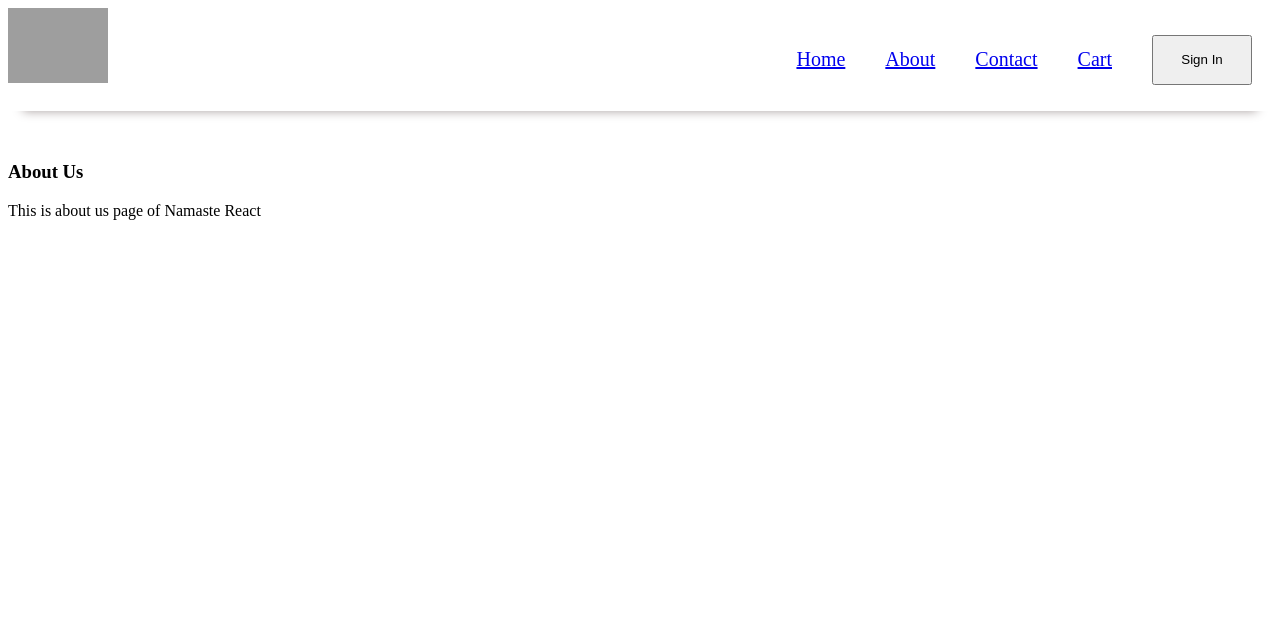
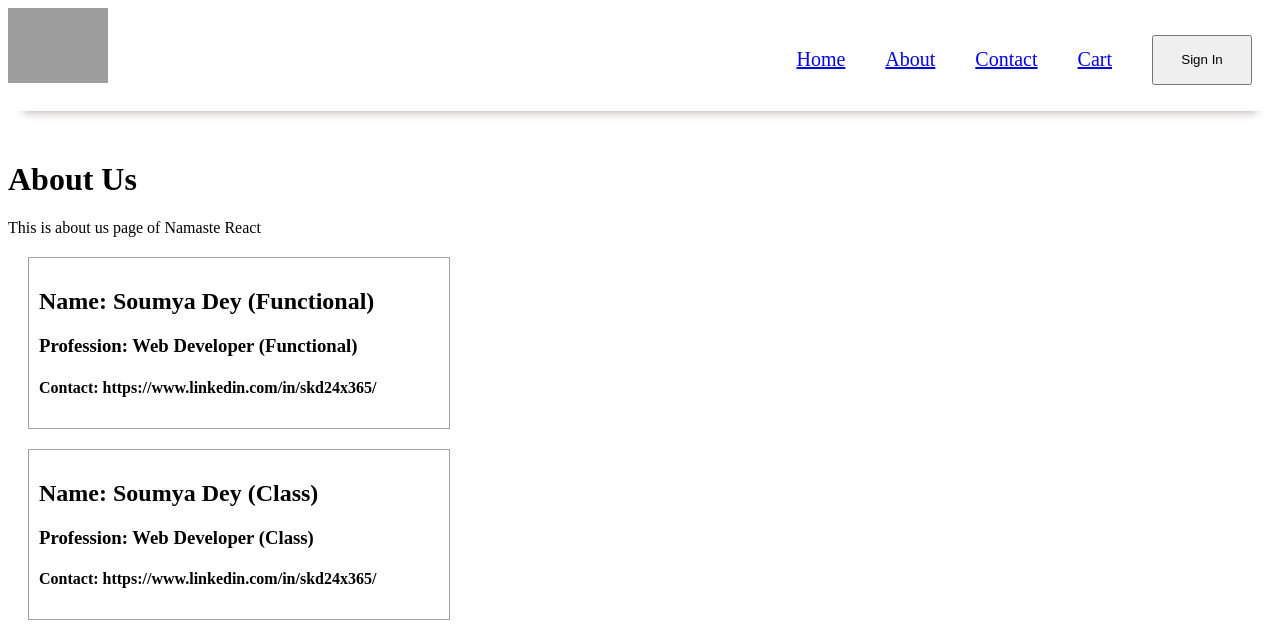
Before and after one commit to SoumyaDey1994/Foodify, a React (Vite) app: page /about in a window 1280 px wide. Shown: the top 626 px of the page. Built offline with nearby package versions, Linux system fonts and the light colour scheme; grey boxes are pictures that could not be loaded.

Commit message:
React class component & props

```diff
--- a/index.css
+++ b/index.css
@@ -154,3 +154,10 @@
     align-items: center;
     height: auto;
 }
+
+.userCard {
+    width: 400px;
+    margin: 20px;
+    padding: 10px;
+    border: 1px solid #a79e9e;
+}
--- a/src/components/About.js
+++ b/src/components/About.js
@@ -1,8 +1,11 @@
+import { User, UserClass } from "./User";
 const About = () => {
   return (
     <div className="about">
-      <h3>About Us</h3>
+      <h1>About Us</h1>
       <p>This is about us page of Namaste React</p>
+      <User name={"Soumya Dey (Functional)"} profession={"Web Developer (Functional)"} contact={"https://www.linkedin.com/in/skd24x365/"} />
+      <UserClass name={"Soumya Dey (Class)"} profession={"Web Developer (Class)"} contact={"https://www.linkedin.com/in/skd24x365/"} />
     </div>
   );
 };
--- /dev/null
+++ b/src/components/User.js
@@ -0,0 +1,28 @@
+import React from "react";
+
+export const User = (props) => {
+  const { name, profession, contact } = props;
+  return (
+    <div className="userCard">
+      <h2>Name: {name}</h2>
+      <h3>Profession: {profession}</h3>
+      <h4>Contact: {contact}</h4>
+    </div>
+  );
+};
+
+export class UserClass extends React.Component {
+  constructor(props) {
+    super(props);
+  }
+  render() {
+    const { name, profession, contact } = this.props;
+    return (
+      <div className="userCard">
+        <h2>Name: {name}</h2>
+        <h3>Profession: {profession}</h3>
+        <h4>Contact: {contact}</h4>
+      </div>
+    );
+  }
+}
```
